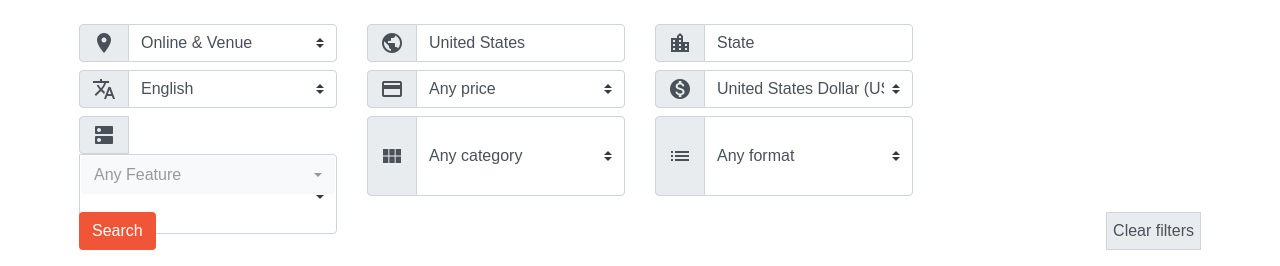
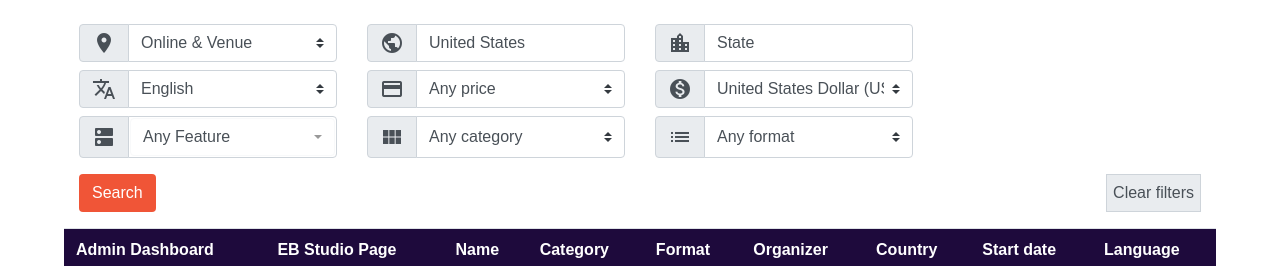
Before and after one commit to evbeda/search-events, a Django app: template templates/event_list.html in a window 1280 px wide. Shown: the part 72-338 px from the top of the page. Run offline with Django 3.2, Linux system fonts and the light colour scheme; the template is opened without the code that fills it: values that come from a table or form of the project are taken from there, others are empty; data comes from the database, SQL or seed files in the repository; some libraries are stand-ins or nearby versions.

Commit message:
change bootstrap button css (#166)

```diff
--- a/static/css/style.css
+++ b/static/css/style.css
@@ -133,8 +133,18 @@
 }
 .bootstrap-select:not(.input-group-btn), .bootstrap-select[class*="col-"] {
   padding: 1 !important;
+  width: auto !important;
 }
-
+.bootstrap-select .dropdown-toggle .filter-option-inner-inner {
+  color: #495057;
+}
+.show>.btn-light.dropdown-toggle{
+  background-color: white;
+  border: white;
+}
+.btn-light{
+  background-color: white;
+}
 #spin{
   margin-top: 20%;
   display: none;
```
